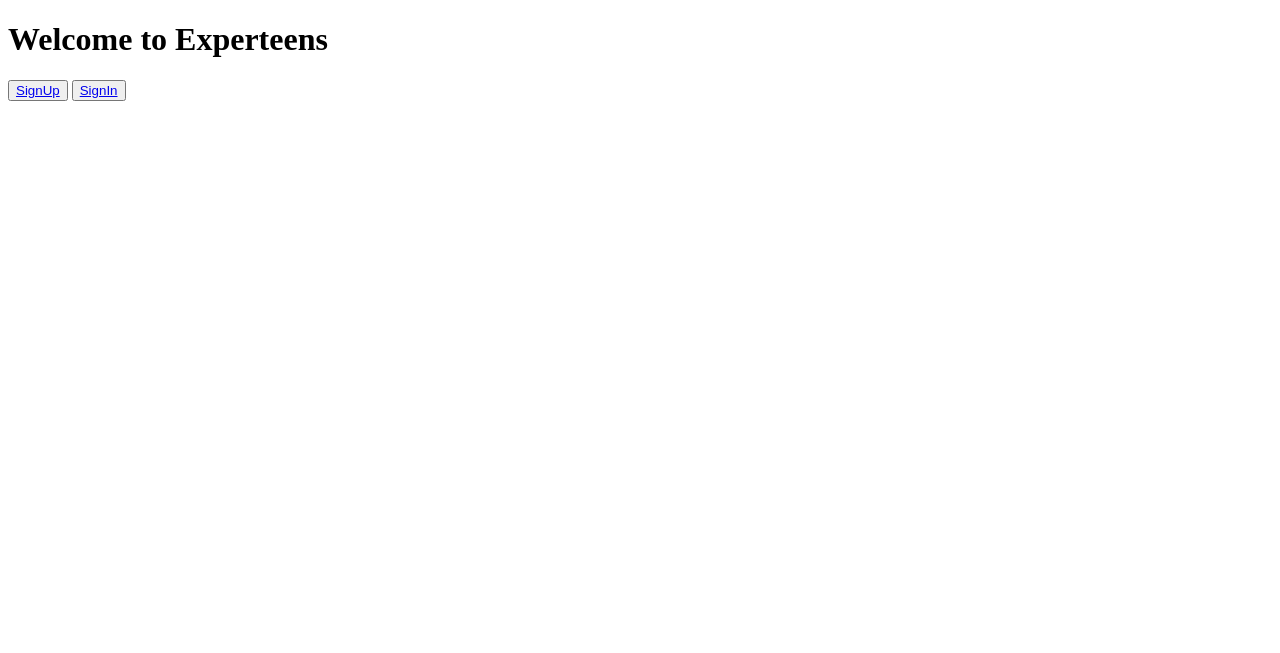
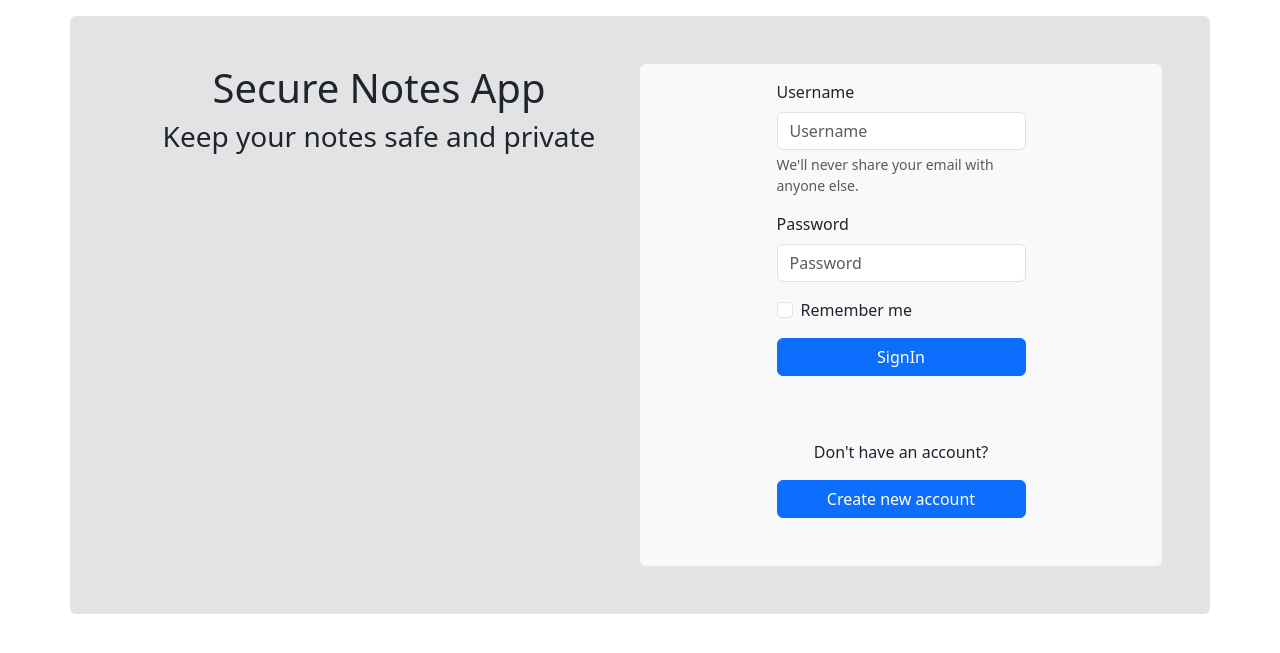
Before and after one commit to Khonnie/User-Authentication-System, a Django app: page / in a window 1280 px wide. Shown: the top 653 px of the page. Run offline with Django 5.2, Linux system fonts and the light colour scheme.

Commit message:
added styling to the landing page

```diff
--- a/user_auth/templates/user_auth/index.html
+++ b/user_auth/templates/user_auth/index.html
@@ -5,9 +5,10 @@
     <meta charset="UTF-8">
     <meta name="viewport" content="width=device-width, initial-scale=1.0">
     <title>Document</title>
+    <link href="https://cdn.jsdelivr.net/npm/bootstrap@5.3.8/dist/css/bootstrap.min.css" rel="stylesheet" integrity="sha384-sRIl4kxILFvY47J16cr9ZwB07vP4J8+LH7qKQnuqkuIAvNWLzeN8tE5YBujZqJLB" crossorigin="anonymous">
 </head>
 
-<body>
+<body >
     {% for message in messages%}
     <div class="alert alert-{{message.tags}} alert-dismissible fade show" role="alert">
         <strong>Message:</strong>{{message}}
@@ -17,7 +18,11 @@
     </div>
     {%endfor%}
 
-    <h1>Welcome to Experteens</h1>
+<div class="container mt-3 d-flex justify-content-center align-items-start bg-secondary-subtle p-5 rounded" >
+    <div class="container w-50">
+    <h1 class="text-center color-primary">Secure Notes App</h1>
+    <h3 class="text-center">Keep your notes safe and private</h3>
+    </div>
     <!-- if user is logged in -->
     {% if user.is_authenticated%}
     <h2>Hello {{first_name}}</h2>
@@ -25,8 +30,30 @@
     <button type="submit"><a href="{% url 'user_auth:signout' %}">SignOut</a></button>
 
     {% else %}
-    <button type="submit"><a href="{% url 'user_auth:signup' %}">SignUp</a></button>
-    <button type="submit"><a href="{% url 'user_auth:signin' %}">SignIn</a></button>
+    <div class=" container d-flex justify-content-center align-items-center gap-3 flex-column  w-50 pt-3 rounded pb-5 bg-light">
+         <form action="{% url 'user_auth:signin' %}" method="post" class="w-50">
+        {% csrf_token %}
+  <div class="mb-3">
+    <label for="exampleInputEmail1" class="form-label">Username</label>
+    <input type="text" class="form-control" id="exampleInputEmail1" aria-describedby="emailHelp" name="username" aria-placeholder="Username" placeholder="Username">
+    <div id="emailHelp" class="form-text">We'll never share your email with anyone else.</div>
+  </div>
+  <div class="mb-3">
+    <label for="exampleInputPassword1" class="form-label">Password</label>
+    <input type="password" class="form-control" id="exampleInputPassword1" name="password" placeholder="Password">
+  </div>
+  <div class="mb-3 form-check">
+    <input type="checkbox" class="form-check-input" id="exampleCheck1">
+    <label class="form-check-label" for="exampleCheck1">Remember me</label>
+  </div>
+  <button type="submit" class="btn btn-primary w-100">SignIn</button>
+</form>
+<div class="w-100 d-flex justify-content-center align-items-center flex-column mt-5">
+<p>Don't have an account?</p>
+<button type="submit" class="btn btn-primary w-50"><a href="{% url 'user_auth:signup' %}" class="text-white" style="text-decoration: none;">Create new account</a></button>
+    </div>
+    </div>
+</div>
     {% endif %}
 </body>
 
```
Also changed, not shown: db.sqlite3.
